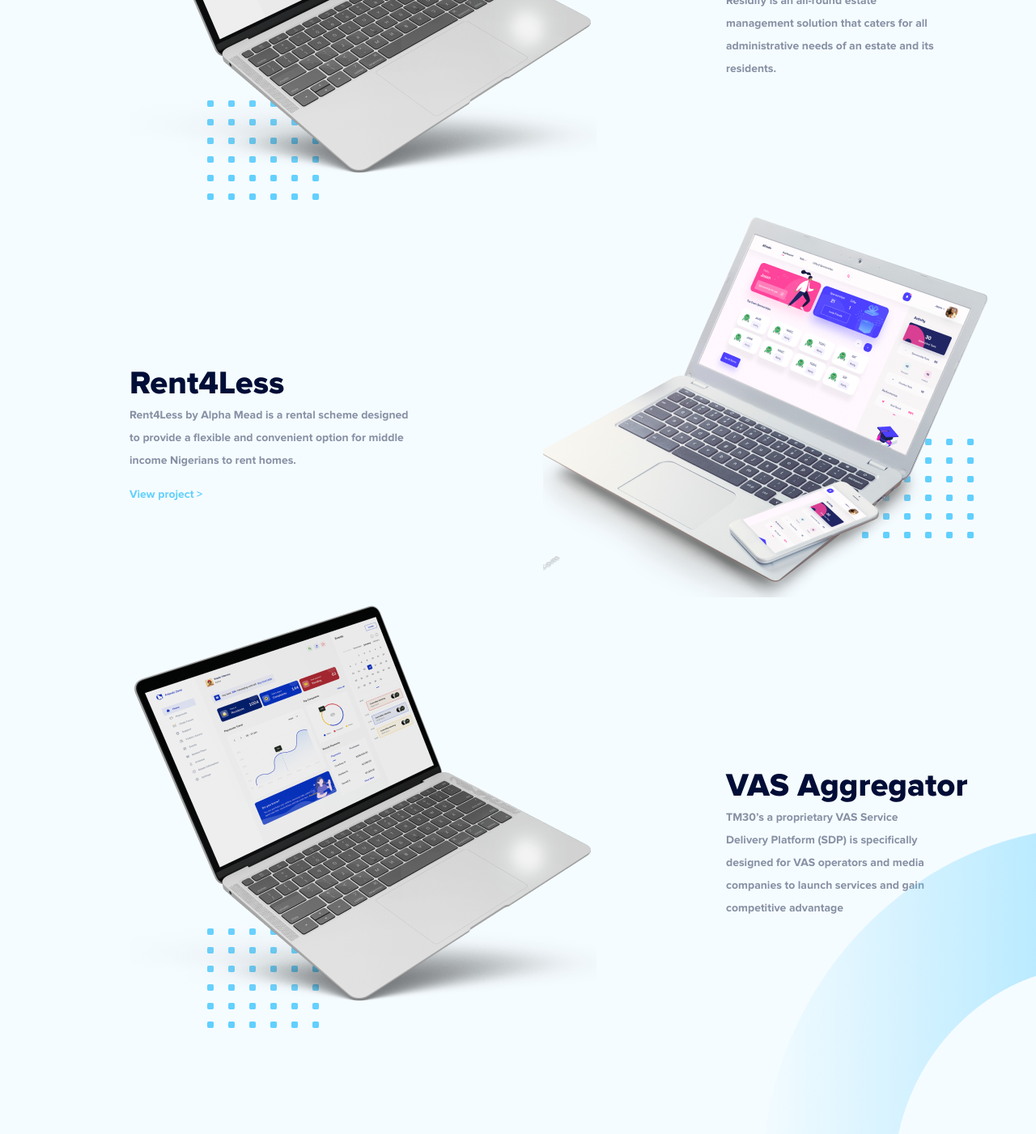
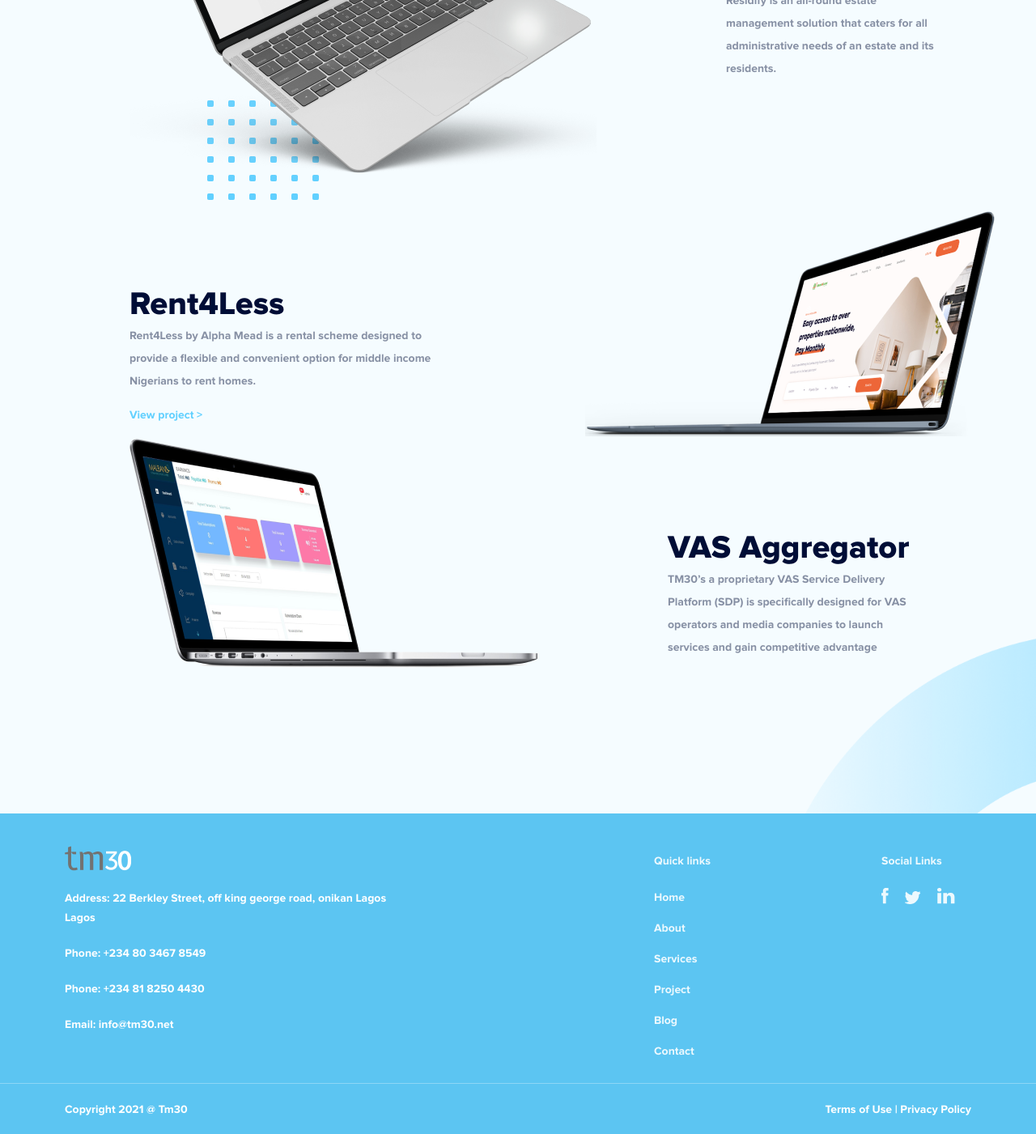
Before and after one commit to OloriAsabi/tm30-website, a React (Create React App) app: page /projects in a window 1280 px wide. Shown: the part 2375-3776 px from the top of the page at 81% size. Built offline with nearby package versions, Linux system fonts and the light colour scheme.

Commit message:
changed img

```diff
--- a/src/pages/Project.tsx
+++ b/src/pages/Project.tsx
@@ -8,6 +8,8 @@
 import Group1 from 'assets/images/Group 1 (3).png';
 import Elipse1 from 'assets/images/Ellipse 1.png';
 import bg from 'assets/images/Group 56.png';
+import rent from 'assets/images/Rent4Less Mockup 1.png';
+import vas from 'assets/images/VAS Mockup 1.png';
 import { Link } from 'react-router-dom';
 // import bg from "assets/images/Group 56.png"
 
@@ -98,8 +100,8 @@
             View project {arrow}{' '}
           </Link>
         </div>
-        <img src={EduImg} alt="pmb" className="pmbImg" />
-        <img src={Group1} alt="" className="Group1" />
+        <img src={rent} alt="pmb" className="pmbImg" />
+        {/* <img src={Group1} alt="" className="Group1" /> */}
       </div>
 
       <div className="est mb">
@@ -114,8 +116,8 @@
             View project {arrow}{' '}
           </Link> */}
         </div>
-        <img src={EstateImg} alt="pmb" className="pmbImg" />
-        <img src={Group1} alt="" className="Group1" />
+        <img src={vas} alt="vas" className="pmbImg" />
+        {/* <img src={Group1} alt="" className="Group1" /> */}
         <img src={Elipse1} alt="" className="ellipse1" />
       </div>
     </Projects.Wrapper>
```
Also changed, not shown: src/assets/images/Rent4Less Mockup 1.png (added), src/assets/images/VAS Mockup 1.png (added).
